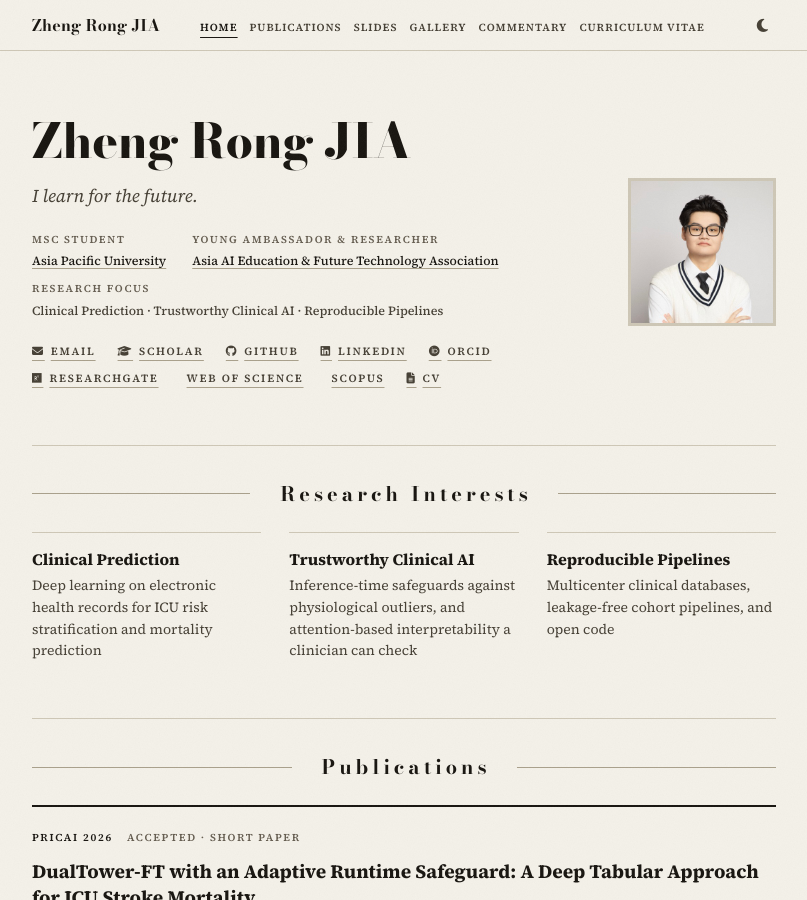
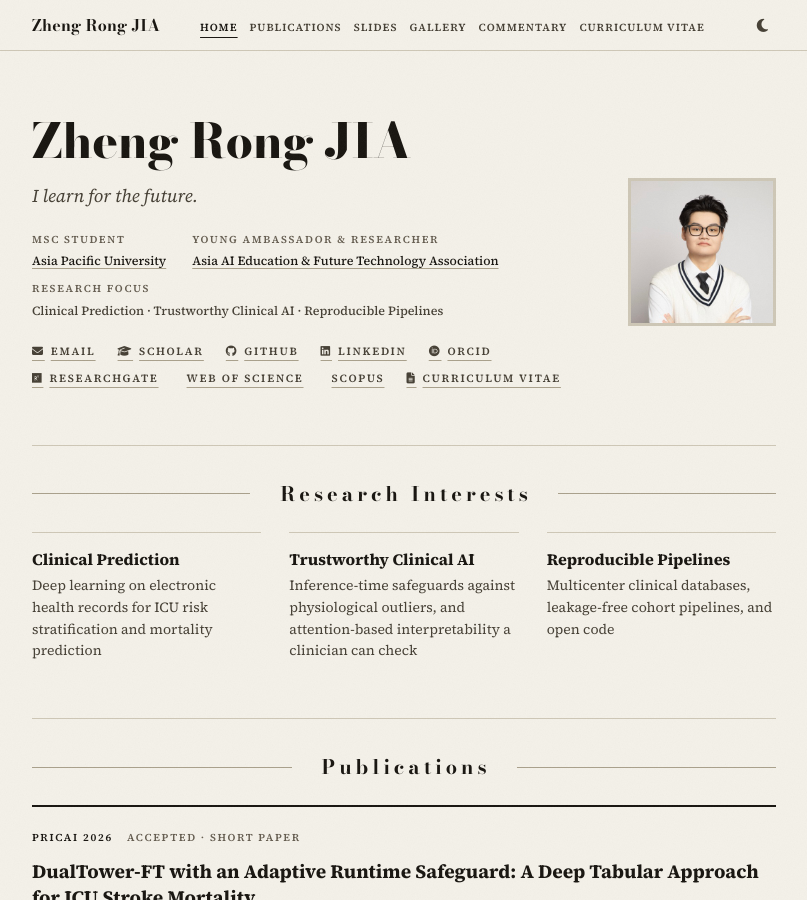
Before and after one commit to ZR-JIA/zr-jia.github.io, a Jekyll site: the page built from _pages/index.md, in a window 1280 px wide and 900 px high. Shown: the whole window, without its empty margins (236-1043 px from the left). Built offline with Jekyll 4.4.1, drawn with Linux system fonts in a browser that asks for light colours; a style sheet for code colours, icons or effects is not loaded.

Commit message:
content: spell out Curriculum Vitae in the hero links
The homepage hero ended its links with "CV" while the navigation bar
reads "Curriculum Vitae". Use the full name in the hero too.

```diff
--- a/_pages/index.md
+++ b/_pages/index.md
@@ -35,7 +35,7 @@ description: "AI researcher specializing in Clinical AI and deep learning on ele
         <a href="https://www.researchgate.net/profile/Zhengrong-Jia-2" target="_blank" rel="noopener noreferrer" class="hero-link"><i class="fab fa-researchgate"></i> ResearchGate</a>
         <a href="https://www.webofscience.com/wos/author/record/RFS-2719-2026" target="_blank" rel="noopener noreferrer" class="hero-link"><i class="ai ai-clarivate"></i> Web of Science</a>
         <a href="https://www.scopus.com/authid/detail.uri?authorId=60820100100" target="_blank" rel="noopener noreferrer" class="hero-link"><i class="ai ai-scopus"></i> Scopus</a>
-        <a href="/cv/" class="hero-link"><i class="fas fa-file-alt"></i> CV</a>
+        <a href="/cv/" class="hero-link"><i class="fas fa-file-alt"></i> Curriculum Vitae</a>
       </div>
     </div>
     <div class="hero-right">
```
